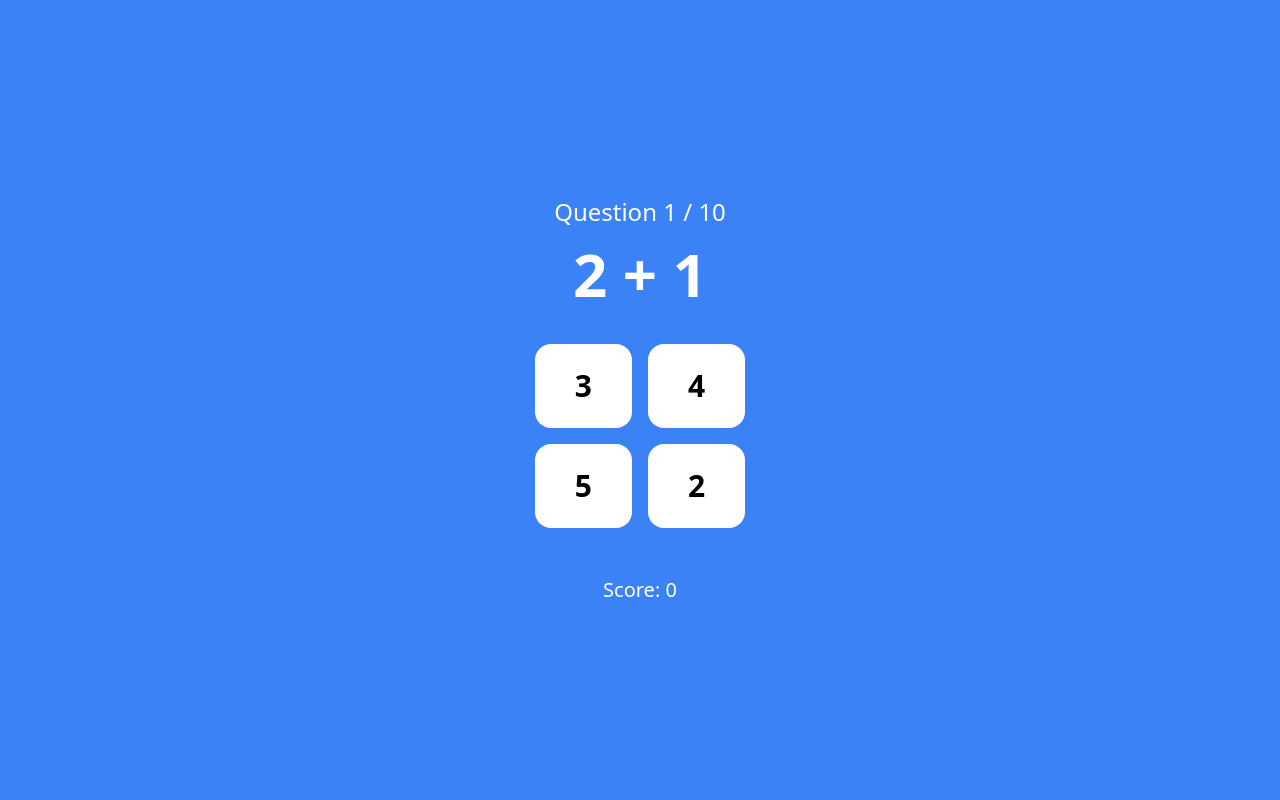
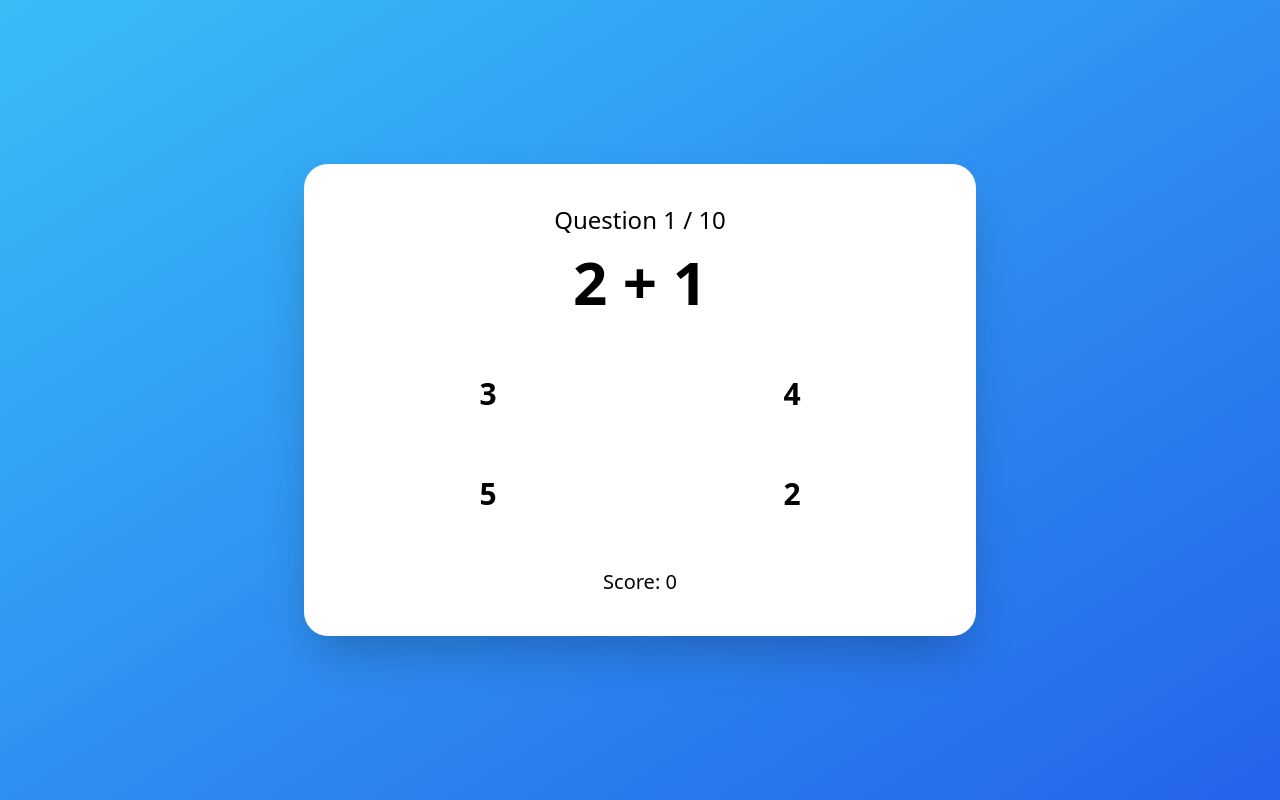
Before and after one commit to LiZool/education_application, a React (Vite) app in the folder educational-app/frontend/: page /quiz/g1-addition in a window 1280 px wide. Built offline with nearby package versions, Linux system fonts and the light colour scheme.

Commit message:
commit
commit

```diff
--- a/educational-app/frontend/src/App.jsx
+++ b/educational-app/frontend/src/App.jsx
@@ -1,5 +1,5 @@
 /*** App.jsx Page ***/
-import { BrowserRouter, Router, Routes, Route, useLocation  } from "react-router-dom";
+import { BrowserRouter, Routes, Route, useLocation  } from "react-router-dom";
 import React from "react";
 import { useEffect, useState } from "react";
 import { AnimatePresence } from "framer-motion";
--- a/educational-app/frontend/src/data/LessonsData.js
+++ b/educational-app/frontend/src/data/LessonsData.js
@@ -46,7 +46,7 @@ export const LessonsData = {
       {
         id: 1,
         title: "Addition",
-        gameRoute: "/games/g1-addition",
+        quizRoute: "/quiz/g1-addition",
         content: [
           {
             type: "text",
--- a/educational-app/frontend/src/pages/LessonContent.jsx
+++ b/educational-app/frontend/src/pages/LessonContent.jsx
@@ -64,7 +64,7 @@ export default function LessonContent() {
         </div>
 
         <button
-          onClick={() => navigate(lesson.gameRoute)}
+          onClick={() => navigate(lesson.quizRoute)}
           className="
             mt-6
             bg-yellow-400
--- a/educational-app/frontend/src/pages/Welcome.jsx
+++ b/educational-app/frontend/src/pages/Welcome.jsx
@@ -47,7 +47,7 @@ export default function Welcome() {
 
             </motion.h1>
 
-            <motion.p
+            <motion.div
               initial={{ opacity: 0 }}
               animate={{ opacity: 1 }}
               transition={{ delay: 0.3 }}
@@ -57,7 +57,7 @@ export default function Welcome() {
                 <span className="font-fredoka text-2xl md:text-3xl font-bold text-[#58CC02]">Let’s</span>{" "}
                 <span className="font-fredoka text-2xl md:text-3xl font-bold text-[#FFD93D]">Play & Learn!</span>
               </h1>
-          </motion.p>
+          </motion.div>
 
           {/* Welcome Content */}
           <div className="relative w-full flex flex-col items-center mt-10">
--- a/educational-app/frontend/src/pages/quiz/g1AdditionQuiz.jsx
+++ b/educational-app/frontend/src/pages/quiz/g1AdditionQuiz.jsx
@@ -124,8 +124,8 @@ export default function G1AdditionQuiz() {
 
     // 🎮 GAME SCREEN
     return (
-        <div className="min-h-screen bg-blue-500 flex flex-col items-center justify-center text-white p-6">
-
+        <div className="min-h-screen bg-gradient-to-br from-sky-400 to-blue-600 flex items-center justify-center p-6">
+            <div className="bg-white rounded-3xl shadow-2xl p-10 w-full max-w-2xl text-center">
                 <p className="text-2xl mb-4">
                     Question {count + 1} / {maxQuestions}
                 </p>
@@ -166,7 +166,7 @@ export default function G1AdditionQuiz() {
                 <p className="mt-4 text-xl">
                     Score: {score}
                 </p>
-
+            </div>
         </div>
     );
 }
```
Lines whose indentation alone changed are shown as unchanged.
